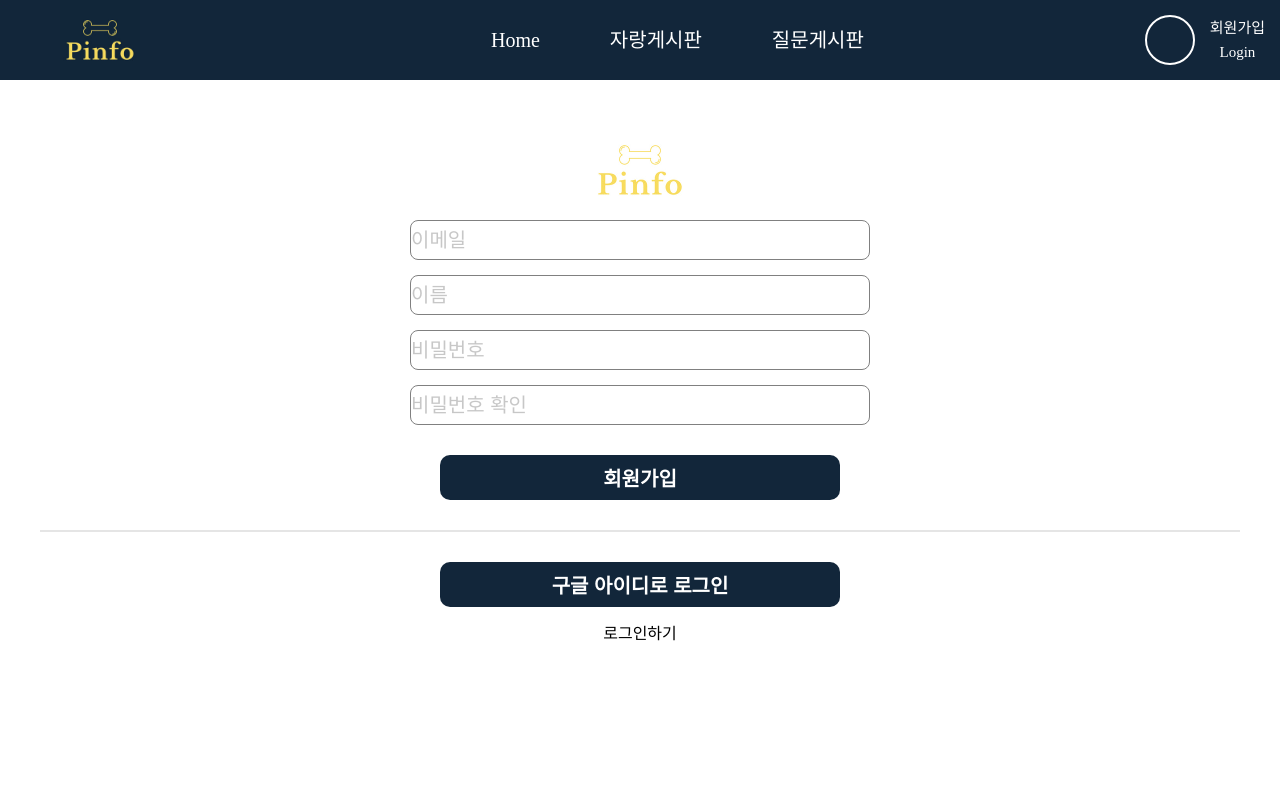
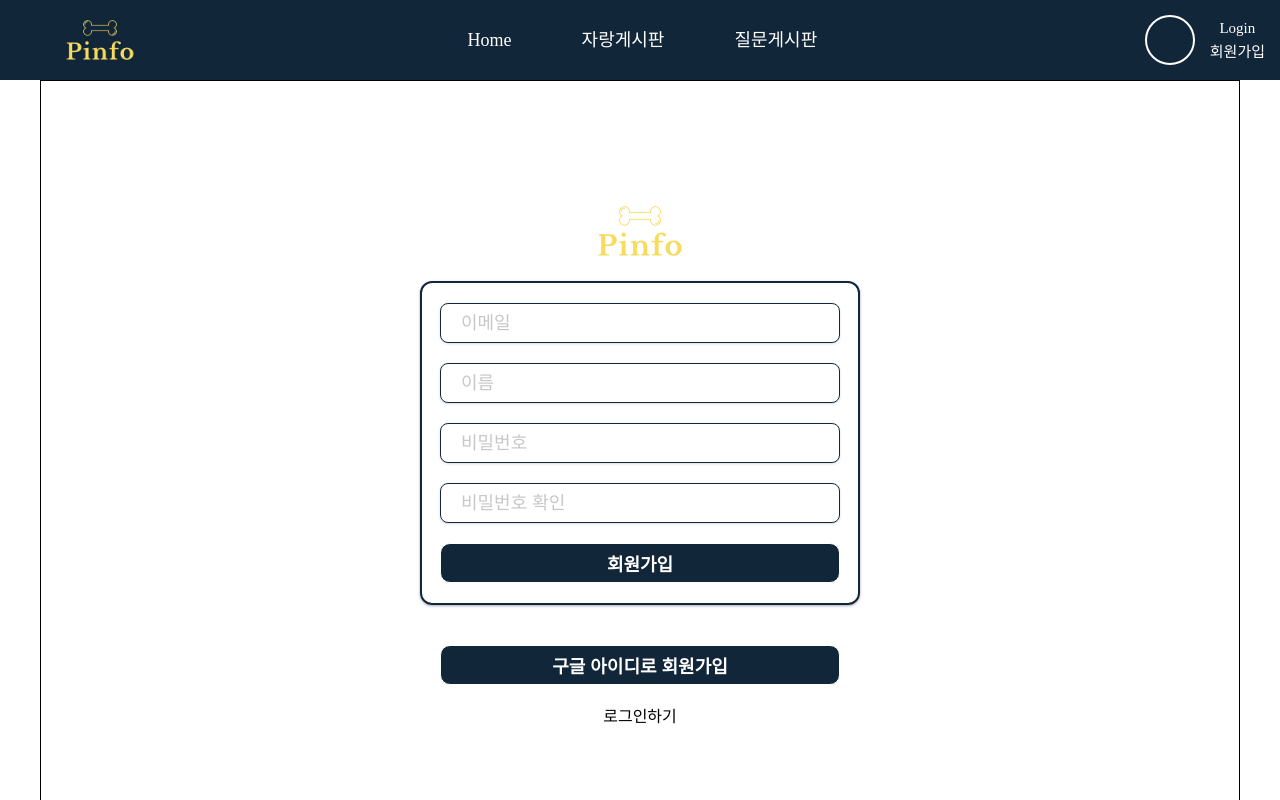
Before and after one commit to DHyeonJ/React_NewsFeed, a React (Create React App) app: page /join in a window 1280 px wide. Shown: the top 800 px of the page. Built offline with nearby package versions, Linux system fonts and the light colour scheme.

Commit message:
Style: 헤더, 폼 스타일 수정

```diff
--- a/src/components/Join/Form.jsx
+++ b/src/components/Join/Form.jsx
@@ -5,25 +5,39 @@ import { Link } from 'react-router-dom';
 import { createUserWithEmailAndPassword } from 'firebase/auth';
 import { auth } from '../../firebase';
 import { useNavigate } from 'react-router-dom';
+import { StyledInnerWrapper, StyledSocialLoginForm } from '../Login/Login';
 
-const FormContainer = styled.form`
+const FormContainer = styled.div`
   width: 1200px;
   margin: 0 auto;
-  margin-top: 40px;
   height: 1080px;
   display: flex;
   flex-direction: column;
   align-items: center;
+  border: 1px solid;
+`;
+
+const StForm = styled.form`
+  display: flex;
+  flex-direction: column;
+  align-items: center;
+  gap: 20px;
+  width: 440px;
+  padding: 20px;
+  border: 2px solid #12263a;
+  border-radius: 12px;
+  box-shadow: rgba(18, 38, 58, 0.3) 0px 1px 3px 0px, rgba(18, 38, 58, 0.1) 0px 1px 2px 0px;
 `;
 
 const StInput = styled.input`
-  width: 460px;
+  width: 400px;
   height: 40px;
-  font-size: 20px;
-  margin-bottom: 15px;
-  border: 1px solid gray;
+  font-size: 18px;
+  padding: 3px 20px;
+  border: 1px solid #12263a;
   border-radius: 8px;
   outline: none;
+  box-shadow: rgba(18, 38, 58, 0.1) 0px 1px 3px 0px, rgba(18, 38, 58, 0.06) 0px 1px 2px 0px;
   &:focus {
     border: 2px solid #f8db5c;
   }
@@ -39,16 +53,21 @@ const StLink = styled(Link)`
 
 const JoinButton = styled.button`
   width: 400px;
-  height: 45px;
+  height: 40px;
   border-radius: 10px;
   background-color: #12263a;
   cursor: pointer;
-  border: none;
-  color: white;
-  font-size: 20px;
+  outline: none;
+  color: #fff;
+  font-size: 18px;
   font-weight: 800;
-  margin-top: 15px;
-  margin-bottom: 15px;
+  &:hover {
+    color: #f8db5c;
+    font-weight: 600;
+  }
+  &:focus {
+    color: #f8db5c;
+  }
 `;
 export const Logo = styled.img`
   width: 100px;
@@ -60,13 +79,13 @@ export const Logo = styled.img`
   margin-left: 0px;
 `;
 
-const Sthr = styled.hr`
-  width: 100%;
-  border: 1px solid rgba(0, 0, 0, 0.1);
-  margin: 15px 0px;
-`;
+// const Sthr = styled.hr`
+//   width: 100%;
+//   border: 1px solid rgba(0, 0, 0, 0.1);
+//   margin: 15px 0px;
+// `;
 
-const WarningMsg = styled.h1`
+const WarningMsg = styled.h3`
   color: red;
 `;
 
@@ -105,9 +124,10 @@ function Form() {
   };
 
   return (
-    <FormContainer onSubmit={e => onClickJoinHandler(e)}>
+    <FormContainer>
+      <StyledInnerWrapper>
         <Logo src={LogoImagSrc}></Logo>
-
+        <StForm onSubmit={e => onClickJoinHandler(e)}>
           <StInput
             value={userEmail}
             onChange={e => setUserEmail(e.target.value)}
@@ -137,11 +157,14 @@ function Form() {
             onChange={e => setConfirmPw(e.target.value)}
             placeholder="비밀번호 확인"
           />
-      <WarningMsg>{failMsg}</WarningMsg>
+          {failMsg && <WarningMsg>{failMsg}</WarningMsg>}
           <JoinButton type="submit">회원가입</JoinButton>
-      <Sthr></Sthr>
-      <JoinButton>구글 아이디로 로그인</JoinButton>
+        </StForm>
+        <StyledSocialLoginForm>
+          <JoinButton>구글 아이디로 회원가입</JoinButton>
           <StLink to="/login">로그인하기</StLink>
+        </StyledSocialLoginForm>
+      </StyledInnerWrapper>
     </FormContainer>
   );
 }
--- a/src/components/Login/Login.jsx
+++ b/src/components/Login/Login.jsx
@@ -73,14 +73,12 @@ const Login = () => {
               />
               <StyledButtonWrapper>
                 <StyledButton>로그인</StyledButton>
-                <StyledButton type="button" onClick={goToJoin}>
-                  회원가입
-                </StyledButton>
               </StyledButtonWrapper>
             </StyledLoginForm>
             <StyledSocialLoginForm onSubmit={onSubmitHandler}>
               <StyledButton>구글로 로그인</StyledButton>
               <StyledButton>깃허브로 로그인</StyledButton>
+              <StyledGoToJoin onClick={goToJoin}>회원가입</StyledGoToJoin>
             </StyledSocialLoginForm>
           </StyledInnerWrapper>
         </StyledLoginWrapper>
@@ -95,16 +93,16 @@ export default Login;
 const StyledLoginWrapper = styled.div`
   display: flex;
   justify-content: center;
-  align-items: center;
   width: 1200px;
   height: calc(100vh - 100px);
   margin: 0 auto;
   border: 1px solid;
 `;
-const StyledInnerWrapper = styled.div`
+export const StyledInnerWrapper = styled.div`
   display: flex;
   flex-direction: column;
   align-items: center;
+  margin-top: 100px;
 `;
 const StyledLoginForm = styled.form`
   display: flex;
@@ -112,33 +110,47 @@ const StyledLoginForm = styled.form`
   gap: 20px;
   width: 440px;
   padding: 20px;
-  border: 1px solid;
+  border: 2px solid #12263a;
   border-radius: 12px;
 `;
 const StyledInput = styled.input`
   width: 400px;
   height: 40px;
+  font-size: 18px;
   padding: 3px 20px;
+  border: 1px solid #12263a;
   border-radius: 8px;
+  outline: none;
+  &:focus {
+    border: 2px solid #f8db5c;
+  }
+  &::placeholder {
+    opacity: 0.4;
+  }
 `;
 const StyledButton = styled.button`
   cursor: pointer;
   width: 100%;
   height: 40px;
   color: #fff;
-  border-radius: 8px;
+  font-size: 18px;
+  font-weight: 800;
+  border-radius: 10px;
+  outline: none;
   background-color: #12263a;
   &:hover {
-    color: #12263a;
+    color: #f8db5c;
     font-weight: 600;
-    background-color: #06bcc1;
+  }
+  &:focus {
+    color: #f8db5c;
   }
 `;
 const StyledButtonWrapper = styled.div`
   display: flex;
   gap: 20px;
 `;
-const StyledSocialLoginForm = styled.form`
+export const StyledSocialLoginForm = styled.form`
   display: flex;
   flex-direction: column;
   align-items: center;
@@ -146,3 +158,6 @@ const StyledSocialLoginForm = styled.form`
   width: 100%;
   margin-top: 40px;
 `;
+const StyledGoToJoin = styled.p`
+  cursor: pointer;
+`;
--- a/src/components/Main/Body/Body.jsx
+++ b/src/components/Main/Body/Body.jsx
@@ -72,7 +72,6 @@ const Input = styled.img`
 `;
 
 const Keyword = styled.input`
-  border: 3px solid#f4d1ae;
   border-radius: 15px;
   width: 560px;
   height: 60px;
@@ -80,6 +79,8 @@ const Keyword = styled.input`
   margin-left: 5px;
   padding-left: 10px;
   text-align: center;
+  font-size: 22px;
+  border: 3px solid#f4d1ae;
 `;
 
 const StSection = styled.section`
--- a/src/components/Main/Header/Header.jsx
+++ b/src/components/Main/Header/Header.jsx
@@ -16,16 +16,24 @@ function Header() {
   const logoutHandler = async () => {
     await signOut(auth);
     dispatch(logoutUser());
-  }
+  };
 
   return (
     <HeaderBG>
       <Logo src={LogoImgSrc}></Logo>
+      <StyledNav>
         <Menu>
+          <li>
             <StLink to="/">Home</StLink>
+          </li>
+          <li>
             <StLink to="/boast">자랑게시판</StLink>
+          </li>
+          <li>
             <StLink to="/qna">질문게시판</StLink>
+          </li>
         </Menu>
+      </StyledNav>
       <MyProfile>
         <ProfileImg></ProfileImg>
         <Login>
@@ -34,8 +42,8 @@ function Header() {
             <div onClick={logoutHandler}>로그아웃</div>
           ) : (
             <>
+              <LoginLink to="/login">Login</LoginLink>
               <LoginLink to="/join">회원가입</LoginLink>
-              <LoginLink to="/login">Login</LoginLink>
             </>
           )}
         </Login>
@@ -63,23 +71,32 @@ const Logo = styled.img`
   align-items: center;
 `;
 
-const Menu = styled.span`
-  font-size: 20px;
+const StyledNav = styled.nav`
   display: flex;
-  color: #ffffff;
+  align-items: center;
+`
+
+const Menu = styled.ul`
+  display: flex;
   justify-content: center;
   align-items: center;
+  gap: 70px;
+  color: #fff;
   `;
 
 const StLink = styled(Link)`
-  margin-left: 70px;
-  color: #ffffff;
+  color: #fff;
+  font-size: 18px;
+  &:hover {
+    color: #f8db5c;
+    font-weight: 500;
+  }
 `;
 
 const Login = styled.span`
   font-size: 20px;
   display: flex;
-  color: #ffffff;
+  color: #fff;
   justify-content: center;
   align-items: center;
   flex-direction: column;
@@ -92,7 +109,11 @@ const Login = styled.span`
 const LoginLink = styled(Link)`
   margin-left: 15px;
   font-size: 15px;
-  color: #ffffff;
+  color: #fff;
+  &:hover {
+    color: #f8db5c;
+    font-weight: 500;
+  }
 `;
 
 const MyProfile = styled.div`
```
Lines whose indentation alone changed are shown as unchanged.
